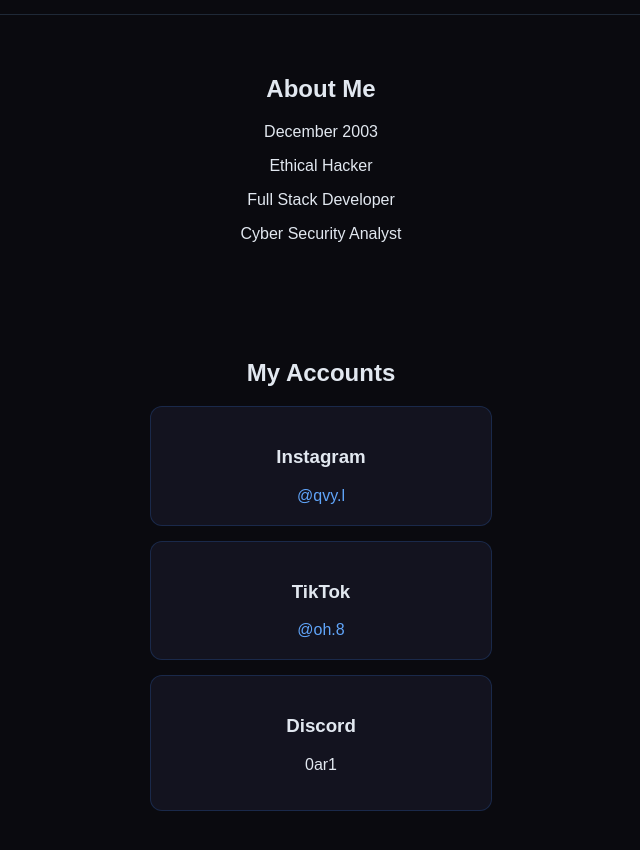
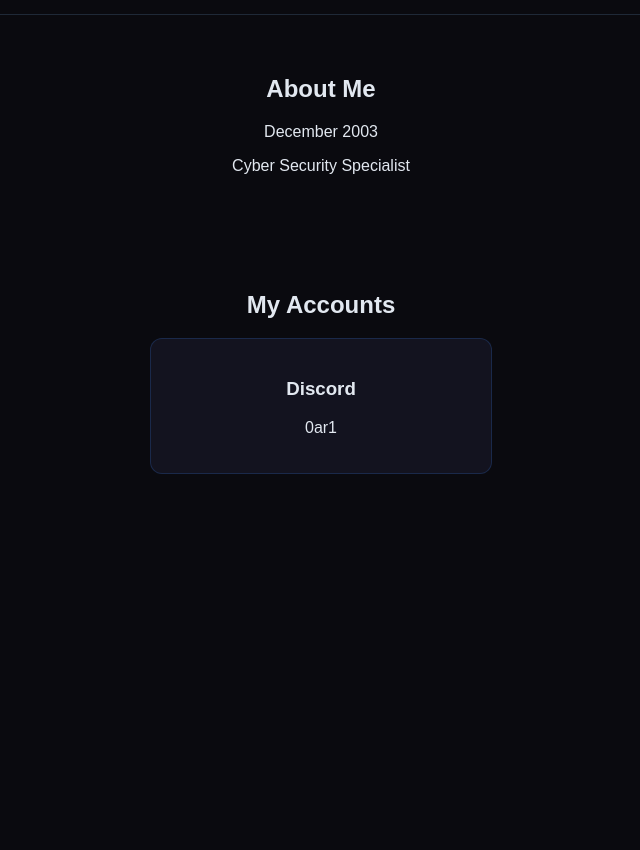
Before and after one commit to TheAreej/Ari.github.io, a plain HTML site: page index.html in a window 1280 px wide. Shown: the part 84-934 px from the top of the page, without its empty margins (319-959 px from the left). After the commit the page ends 800 px from the top, so only its background shows below. Drawn offline with Linux system fonts and the light colour scheme.

Commit message:
Update job title and remove social media links
Removed multiple social media accounts and updated job title.

```diff
--- a/index.html
+++ b/index.html
@@ -58,24 +58,12 @@
 <section>
   <h2>About Me</h2>
   <p>December 2003</p>
-  <p>Ethical Hacker </p>
-  <p>Full Stack Developer</p>
-  <p>Cyber Security Analyst</p>
+  <p>Cyber Security Specialist</p>
 </section>
 
 <!-- SOCIALS -->
 <section>
   <h2>My Accounts</h2>
-
-  <div class="card">
-    <h3>Instagram</h3>
-    <a href="#">@qvy.l</a>
-  </div>
-
-  <div class="card">
-    <h3>TikTok</h3>
-    <a href="#">@oh.8</a>
-  </div>
 
   <div class="card">
     <h3>Discord</h3>
```
